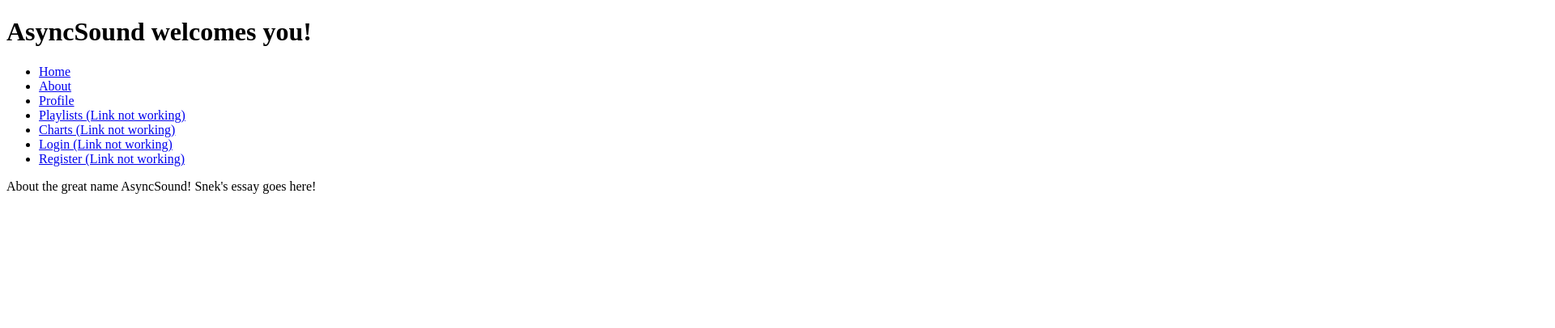
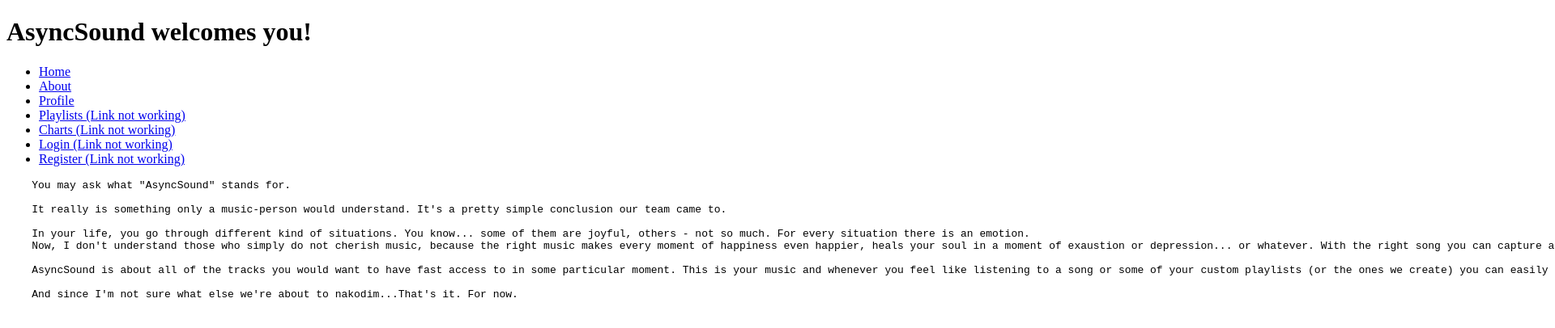
Before and after one commit to AngularProject/AsyncSound, an Angular app: page /about in a window 1280 px wide. Shown: the top 406 px of the page at 81% size, 1920 px wide, since content can reach past the window. Built offline with nearby package versions, Linux system fonts and the light colour scheme.

Commit message:
About-page additions

```diff
--- a/src/app/about-page/about-page.component.html
+++ b/src/app/about-page/about-page.component.html
@@ -1,3 +1,12 @@
-<p>
-    About the great name AsyncSound! Snek's essay goes here!
-</p>
+<pre>
+    You may ask what "AsyncSound" stands for.
+
+    It really is something only a music-person would understand. It's a pretty simple conclusion our team came to.
+
+    In your life, you go through different kind of situations. You know... some of them are joyful, others - not so much. For every situation there is an emotion.
+    Now, I don't understand those who simply do not cherish music, because the right music makes every moment of happiness even happier, heals your soul in a moment of exaustion or depression... or whatever. With the right song you can capture a moment forever, with the right song you can forget a moment you want (or at least blur it in your head). And which is that "right song"? It's the song that works for you. The song you just know you want to listen to.
+
+    AsyncSound is about all of the tracks you would want to have fast access to in some particular moment. This is your music and whenever you feel like listening to a song or some of your custom playlists (or the ones we create) you can easily find them here.
+
+    And since I'm not sure what else we're about to nakodim...That's it. For now.
+</pre>
```
